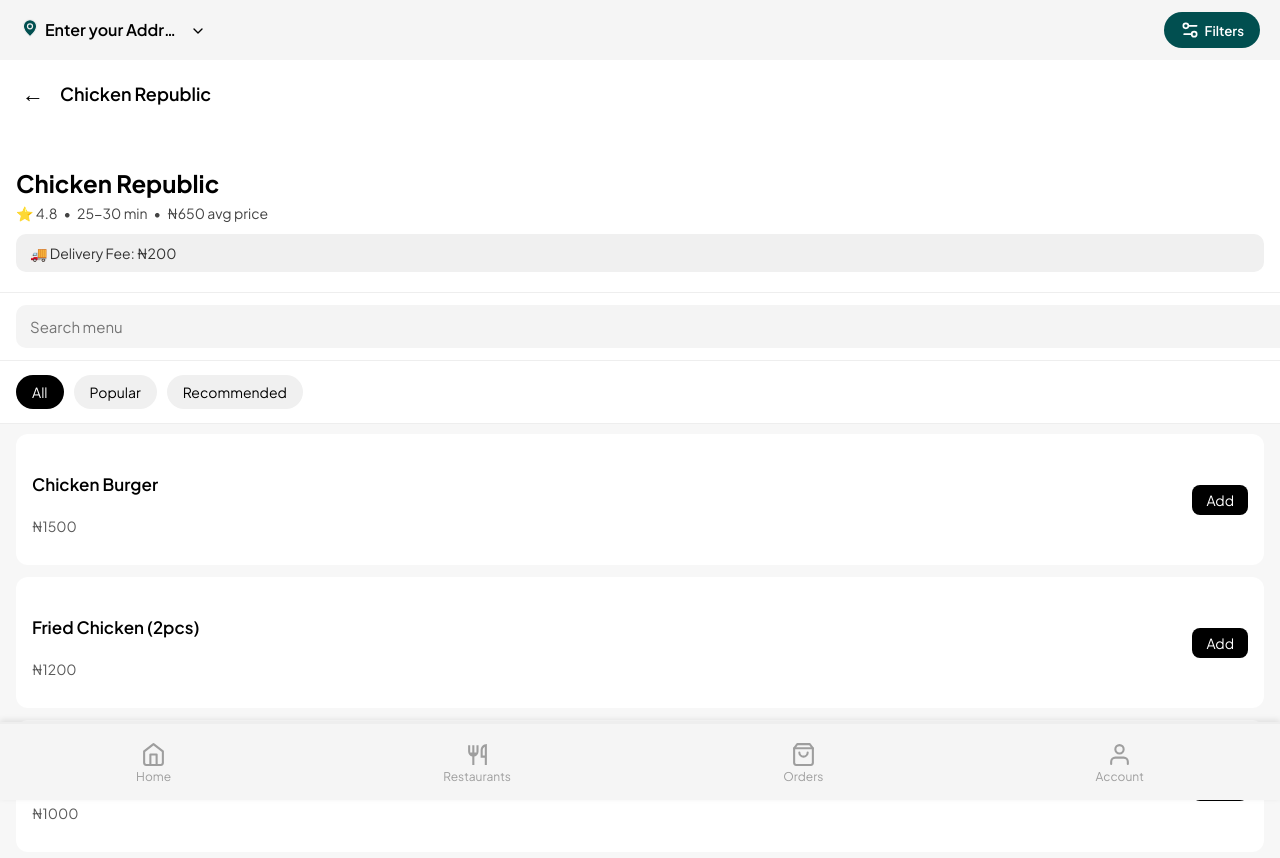
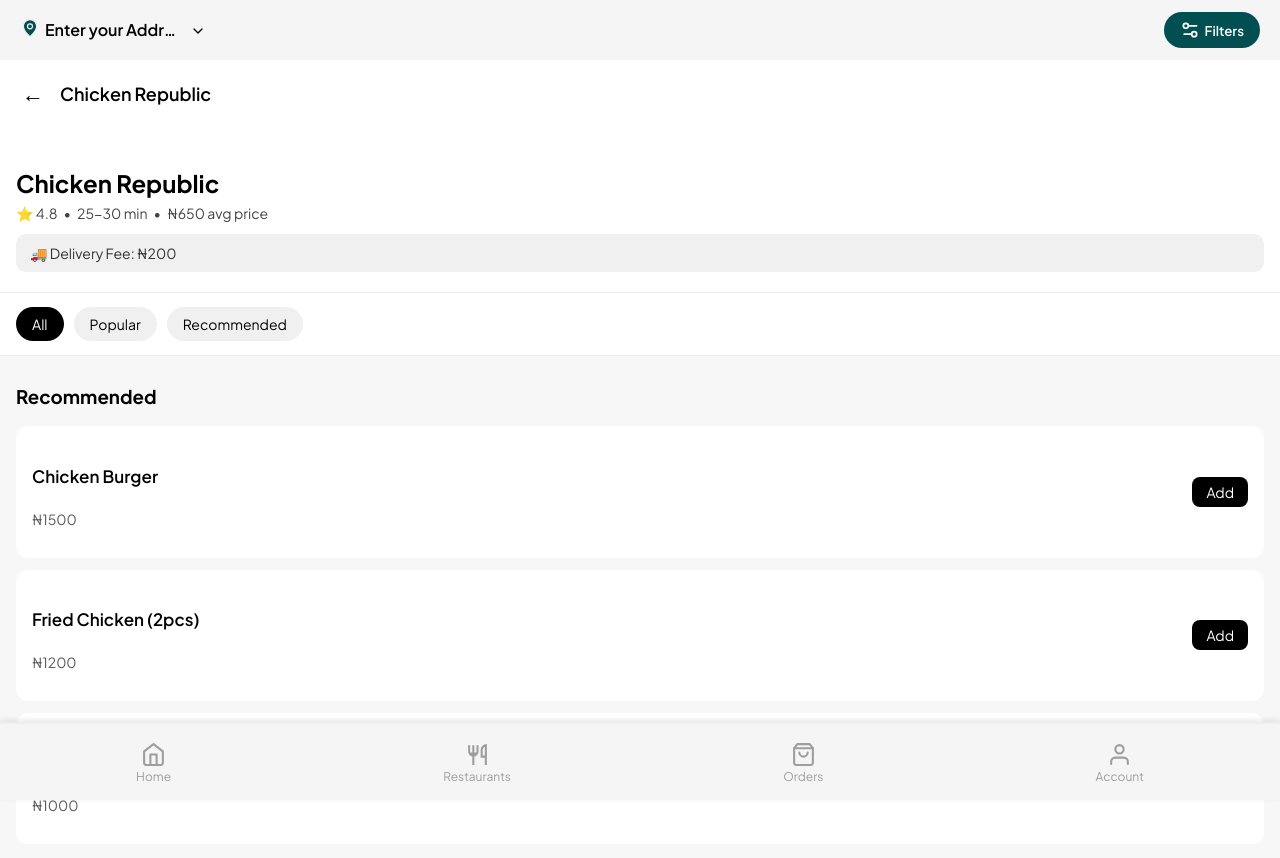
Before and after one commit to ay30bg/droppa, a React (Create React App) app: page /details/1 in a window 1280 px wide. Shown: the top 858 px of the page. Built offline with nearby package versions, Linux system fonts and the light colour scheme.

Commit message:
Update RestaurantDetails.jsx

```diff
--- a/src/pages/RestaurantDetails.jsx
+++ b/src/pages/RestaurantDetails.jsx
@@ -5,7 +5,7 @@ import {
   restaurantMenus,
   getRestaurantTimeDisplay,
 } from "../data/restaurants";
-import "../styles/restaurantdetails.css";
+import "../styles/restaurantDetails.css";
 
 export default function RestaurantDetails() {
   const { id } = useParams();
@@ -15,29 +15,29 @@ export default function RestaurantDetails() {
   const menu = restaurantMenus[id] || [];
 
   const [shrunk, setShrunk] = useState(false);
-  const [search, setSearch] = useState("");
   const [activeCategory, setActiveCategory] = useState("All");
   const [cart, setCart] = useState([]);
+  const [loading, setLoading] = useState(true);
 
   const scrollRef = useRef();
+  const sectionRefs = useRef({});
 
   useEffect(() => {
-    const handleScroll = () => {
-      setShrunk(scrollRef.current.scrollTop > 30);
-    };
+    setTimeout(() => setLoading(false), 1200);
+  }, []);
+
+  useEffect(() => {
+    const handleScroll = () => setShrunk(scrollRef.current.scrollTop > 30);
     scrollRef.current.addEventListener("scroll", handleScroll);
-    return () => scrollRef.current?.removeEventListener("scroll", handleScroll);
+    return () =>
+      scrollRef.current?.removeEventListener("scroll", handleScroll);
   }, []);
 
   if (!restaurant) return <div>Restaurant not found</div>;
 
   const isClosed = getRestaurantTimeDisplay(restaurant.time) === "Closed";
 
-  const filteredMenu = menu.filter((item) =>
-    item.name.toLowerCase().includes(search.toLowerCase())
-  );
-
-  const categories = ["All", "Popular", "Recommended"];
+  const categories = ["All", "Popular", "Recommended"]; // you can expand later
 
   const addToCart = (item) => {
     setCart((prev) => {
@@ -63,17 +63,28 @@ export default function RestaurantDetails() {
     );
   };
 
+  const scrollToCategory = (cat) => {
+    setActiveCategory(cat);
+    if (cat === "All") {
+      scrollRef.current.scrollTo({ top: 0, behavior: "smooth" });
+    } else if (sectionRefs.current[cat]) {
+      sectionRefs.current[cat].scrollIntoView({ behavior: "smooth" });
+    }
+  };
+
   const total = cart.reduce((acc, item) => acc + item.price * item.qty, 0);
 
   return (
     <div className="cd-page" ref={scrollRef}>
-      {/* ─────────────────── HEADER ─────────────────── */}
+      {/* ──────────── HEADER ──────────── */}
       <div className={`cd-header ${shrunk ? "shrunk" : ""}`}>
-        <button onClick={() => navigate(-1)} className="cd-back">←</button>
+        <button onClick={() => navigate(-1)} className="cd-back">
+          ←
+        </button>
         <span className="cd-title">{restaurant.name}</span>
       </div>
 
-      {/* ─────────────────── RESTAURANT INFO ─────────────────── */}
+      {/* ──────────── RESTAURANT INFO ──────────── */}
       <div className="cd-rest-info">
         <h2>{restaurant.name}</h2>
 
@@ -85,37 +96,48 @@ export default function RestaurantDetails() {
           <span>₦{restaurant.price} avg price</span>
         </div>
 
+        {isClosed ? (
+          <div className="cd-closed-banner">Closed — Opens tomorrow morning</div>
+        ) : (
           <div className="cd-delivery-box">
             <span>🚚 Delivery Fee: ₦200</span>
           </div>
+        )}
       </div>
 
-      {/* ─────────────────── SEARCH ─────────────────── */}
-      <div className="cd-search">
-        <input
-          type="text"
-          placeholder="Search menu"
-          value={search}
-          onChange={(e) => setSearch(e.target.value)}
-        />
-      </div>
-
-      {/* ─────────────────── CATEGORIES ─────────────────── */}
+      {/* ──────────── CATEGORIES ──────────── */}
       <div className="cd-categories">
         {categories.map((cat) => (
           <button
             key={cat}
             className={activeCategory === cat ? "active" : ""}
-            onClick={() => setActiveCategory(cat)}
+            onClick={() => scrollToCategory(cat)}
           >
             {cat}
           </button>
         ))}
       </div>
 
-      {/* ─────────────────── MENU LIST ─────────────────── */}
+      {/* ──────────── MENU LIST ──────────── */}
       <div className="cd-menu-section">
-        {filteredMenu.map((item) => {
+
+        {loading ? (
+          <>
+            <div className="cd-skeleton-card"></div>
+            <div className="cd-skeleton-card"></div>
+            <div className="cd-skeleton-card"></div>
+          </>
+        ) : (
+          <>
+            {/* Recommended section anchor */}
+            <h3
+              className="cd-section-title"
+              ref={(el) => (sectionRefs.current["Recommended"] = el)}
+            >
+              Recommended
+            </h3>
+
+            {menu.map((item) => {
               const inCart = cart.find((c) => c.id === item.id);
 
               return (
@@ -125,12 +147,15 @@ export default function RestaurantDetails() {
                     <p className="cd-price">₦{item.price}</p>
                   </div>
 
-              {/* quantity box */}
                   {inCart ? (
                     <div className="cd-qty-box">
-                  <button onClick={() => changeQty(item.id, "dec")}>−</button>
+                      <button onClick={() => changeQty(item.id, "dec")}>
+                        −
+                      </button>
                       <span>{inCart.qty}</span>
-                  <button onClick={() => changeQty(item.id, "inc")}>+</button>
+                      <button onClick={() => changeQty(item.id, "inc")}>
+                        +
+                      </button>
                     </div>
                   ) : (
                     <button
@@ -143,11 +168,13 @@ export default function RestaurantDetails() {
                 </div>
               );
             })}
+          </>
+        )}
       </div>
 
-      {/* ─────────────────── STICKY CART BAR ─────────────────── */}
+      {/* ──────────── STICKY CART BAR ──────────── */}
       {cart.length > 0 && (
-        <div className="cd-cart-bar" onClick={() => alert("Checkout coming…")}>
+        <div className="cd-cart-bar" onClick={() => alert("Checkout modal…")}>
           <div>{cart.reduce((acc, it) => acc + it.qty, 0)} item(s)</div>
           <div className="cd-cart-total">₦{total}</div>
         </div>
```
Lines whose indentation alone changed are shown as unchanged.
